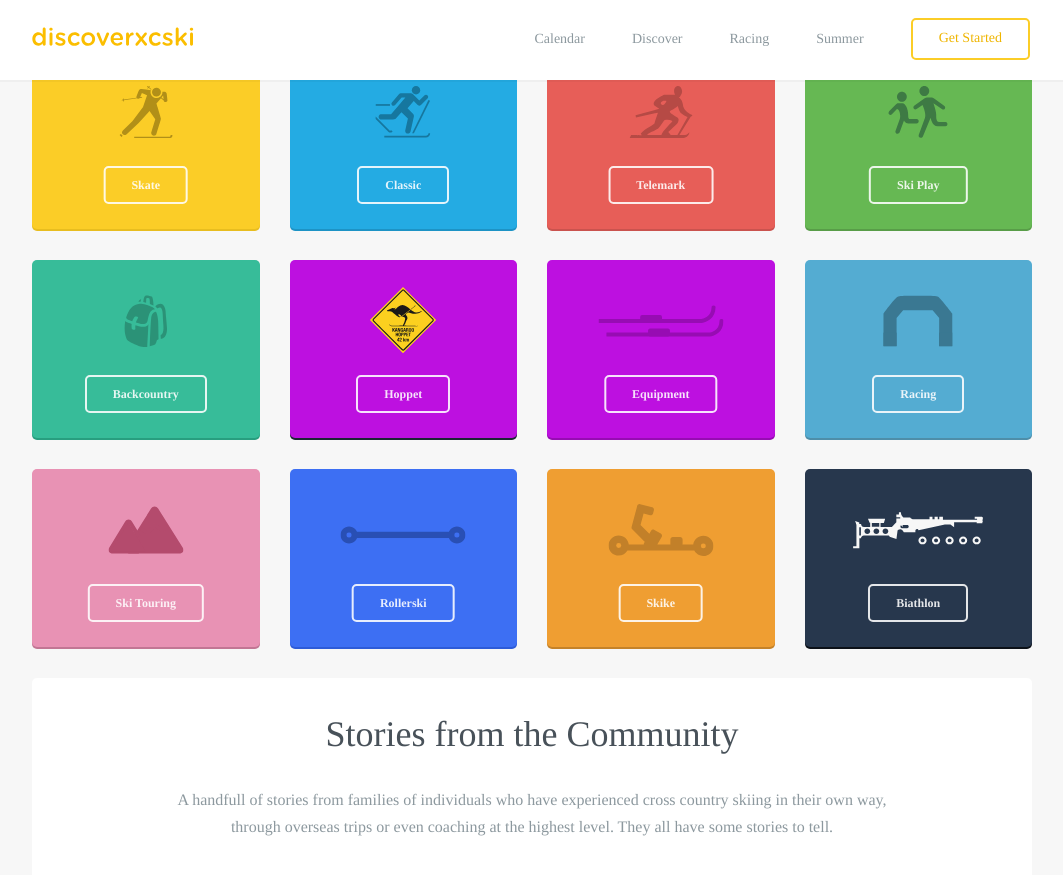
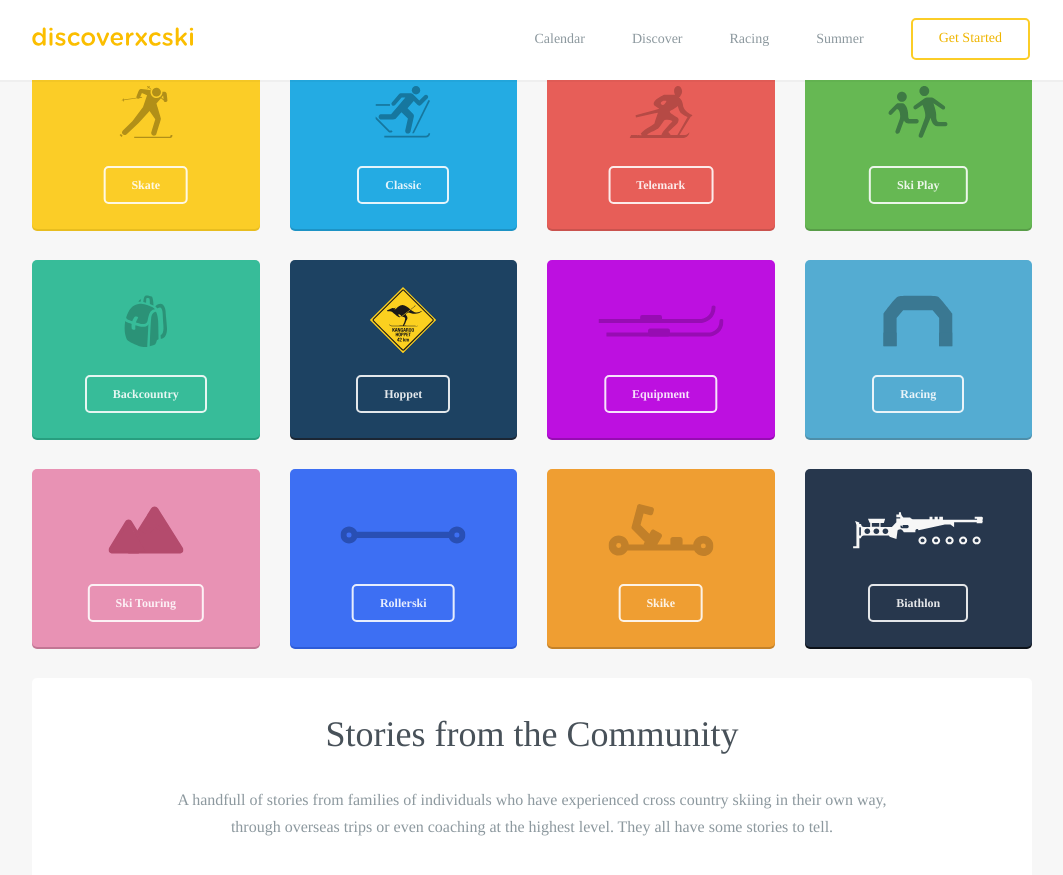
Before and after one commit to robcatto/robcatto.github.io, a Jekyll site: the page index.html, which Jekyll copies as it is, in a window 1280 px wide and 900 px high, scrolled down 1795 px. Shown: the top 875 px of the window, without its empty margins (108-1171 px from the left). Built offline with Jekyll 4.4.1, drawn with Linux system fonts in a browser that asks for light colours; some web fonts are replaced; Markdown is read by kramdown in place of the engine named in the settings.

Commit message:
Update index.html

```diff
--- a/index.html
+++ b/index.html
@@ -578,7 +578,7 @@
                                                 </div>
                         </div>
                         <div class="column four">
-                                                <div class="callout-card nav-card" style="background-color: #BD10E0;box-shadow: 0px 2px 0px rgba(27, 38, 52, 1);">
+                                                <div class="callout-card nav-card" style="background-color: #1D4262;box-shadow: 0px 2px 0px rgba(27, 38, 52, 1);">
                                                     <svg width="66px" height="66px" style="height: 66px; top: 27px;"  viewBox="0 0 66 66" version="1.1" xmlns="http://www.w3.org/2000/svg" xmlns:xlink="http://www.w3.org/1999/xlink" xmlns:sketch="http://www.bohemiancoding.com/sketch/ns">
     <!-- Generator: Sketch 3.3.2 (12043) - http://www.bohemiancoding.com/sketch -->
     <title>Imported Layers Copy 2</title>
```
